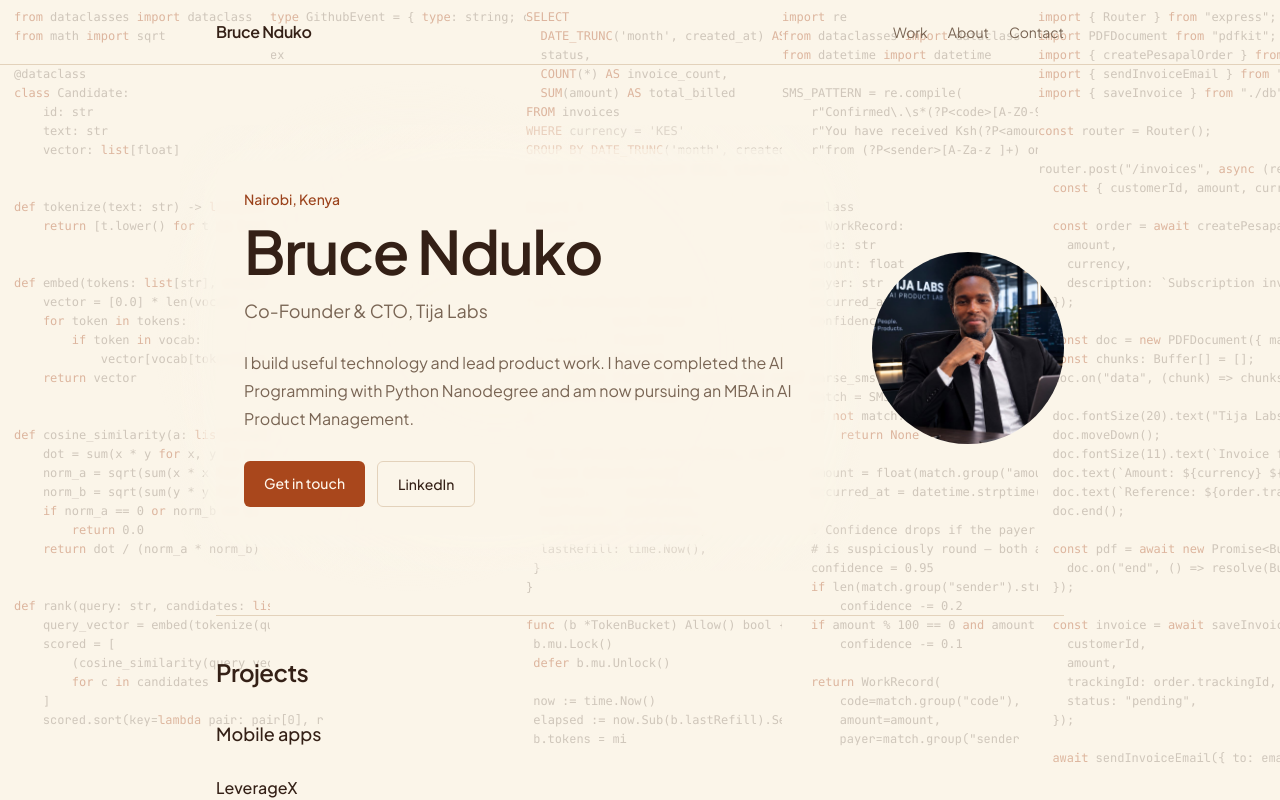
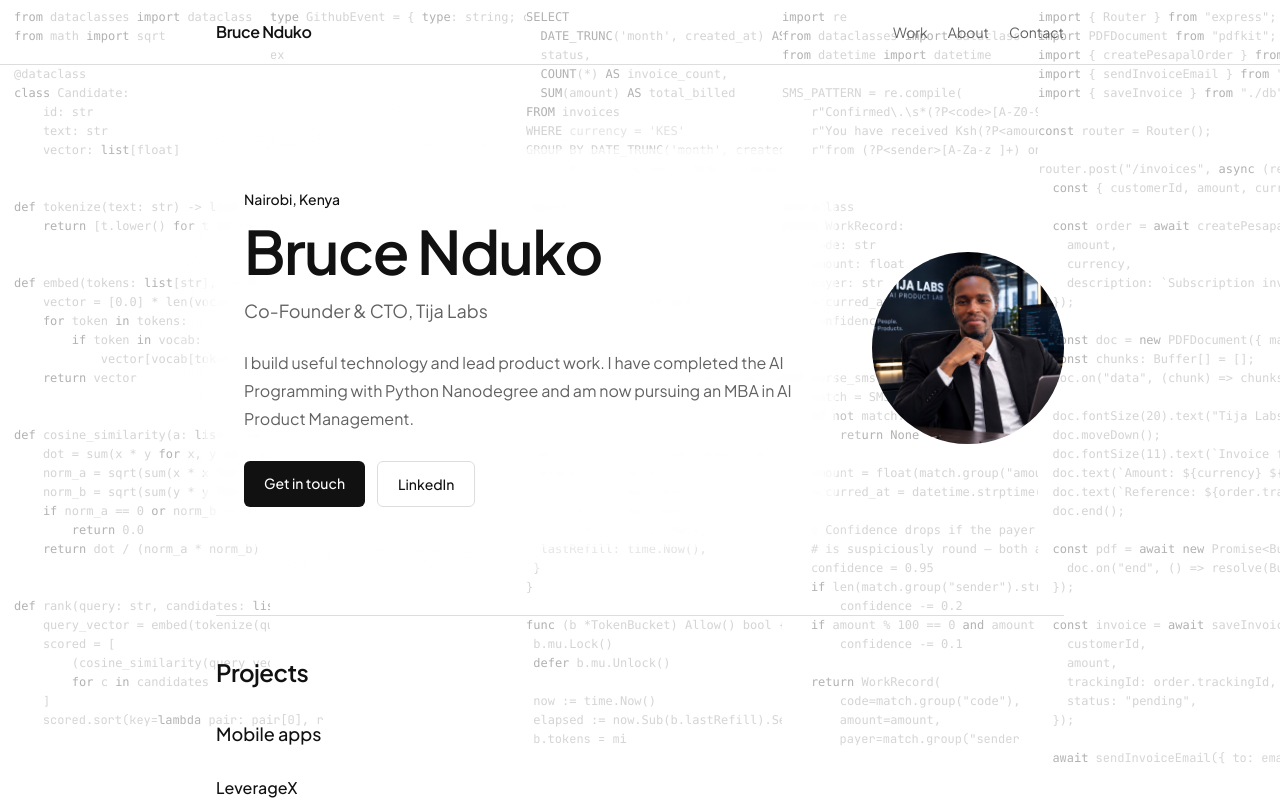
Before and after one commit to ndukobruce-bot/Bruce-Nduko-Website, a Next.js app: page / in a window 1280 px wide. Shown: the top 800 px of the page. Built offline with nearby package versions, Linux system fonts and the light colour scheme.

Commit message:
changed the colours to black and white

```diff
--- a/src/app/globals.css
+++ b/src/app/globals.css
@@ -1,15 +1,15 @@
 @import "tailwindcss";
 
 :root {
-  --bg: #fbf5e9;
-  --surface: #f3e8d6;
-  --surface-2: #ead9c1;
-  --text: #342016;
-  --muted: #796554;
-  --border: #e3d2bb;
-  --accent: #9b431c;
-  --accent-rich: #a9471c;
-  --accent-ink: #fff8ed;
+  --bg: #ffffff;
+  --surface: #f5f5f5;
+  --surface-2: #e8e8e8;
+  --text: #111111;
+  --muted: #626262;
+  --border: #dddddd;
+  --accent: #111111;
+  --accent-rich: #111111;
+  --accent-ink: #ffffff;
 }
 
 @theme inline {
--- a/src/app/opengraph-image.tsx
+++ b/src/app/opengraph-image.tsx
@@ -16,7 +16,7 @@ export default function Image() {
           flexDirection: "column",
           justifyContent: "center",
           padding: "80px",
-          background: "#fbf5e9",
+          background: "#ffffff",
           color: "#f5f5f5",
           fontFamily: "sans-serif",
         }}
@@ -46,7 +46,7 @@ export default function Image() {
           style={{
             fontSize: 36,
             marginTop: 24,
-            color: "#9b431c",
+            color: "#111111",
           }}
         >
           {profile.headline}
--- a/src/components/code-background.tsx
+++ b/src/components/code-background.tsx
@@ -38,11 +38,11 @@ function pickColumnCount(width: number): number {
   return Math.min(6, Math.max(4, Math.round(width / 280)));
 }
 
-// Warm high-contrast ink colors tuned for the cream site background.
-const KEYWORD_COLOR = "#a9471c";
-const MUTED_COLOR = "rgb(52,32,22)";
-const BG_RGB: [number, number, number] = [251, 245, 233];
-const OPACITY = 0.36;
+// Monochrome ink colors tuned for the white site background.
+const KEYWORD_COLOR = "#111111";
+const MUTED_COLOR = "rgb(35,35,35)";
+const BG_RGB: [number, number, number] = [255, 255, 255];
+const OPACITY = 0.32;
 
 /**
  * The site-wide code background: one fixed canvas behind everything, drawn
```
